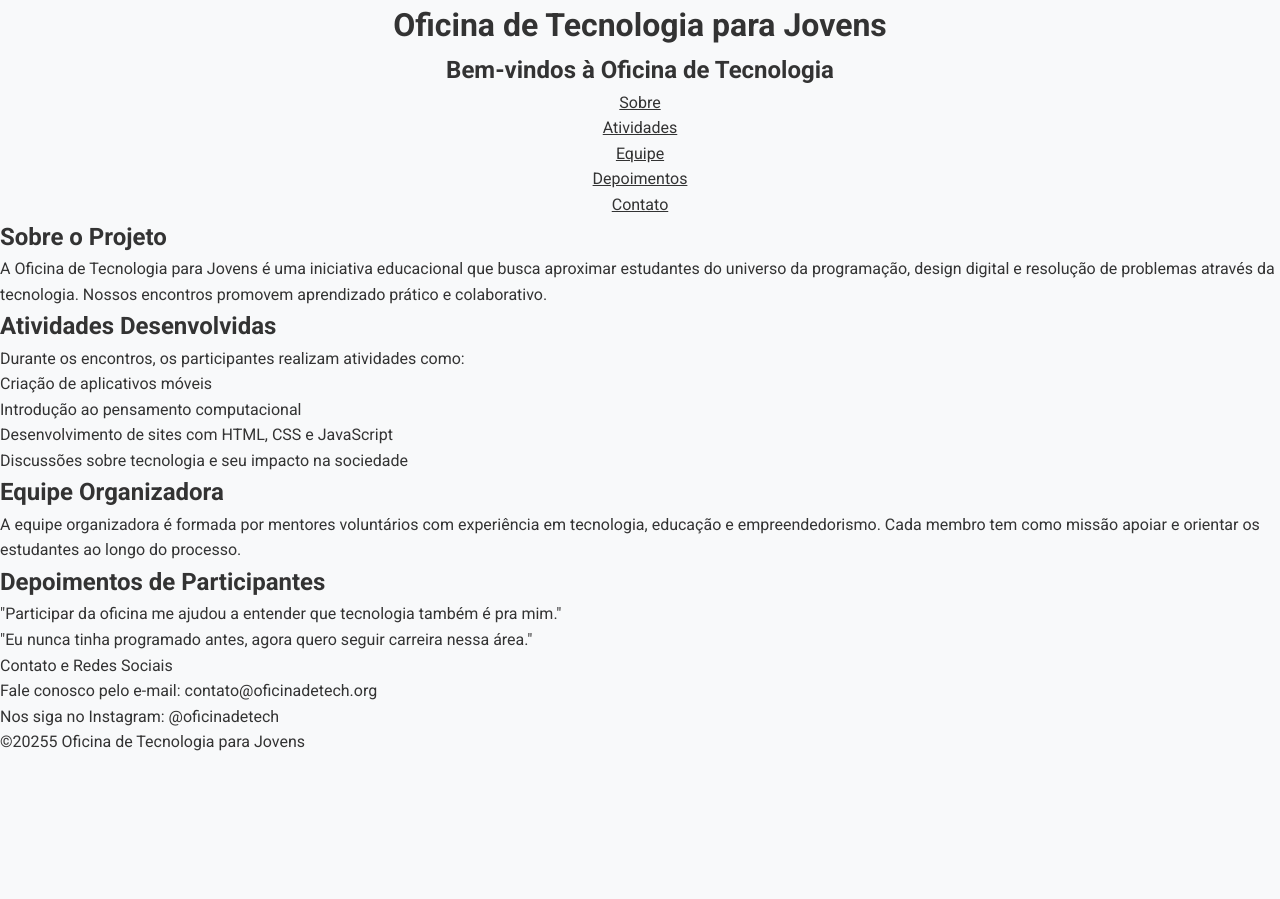
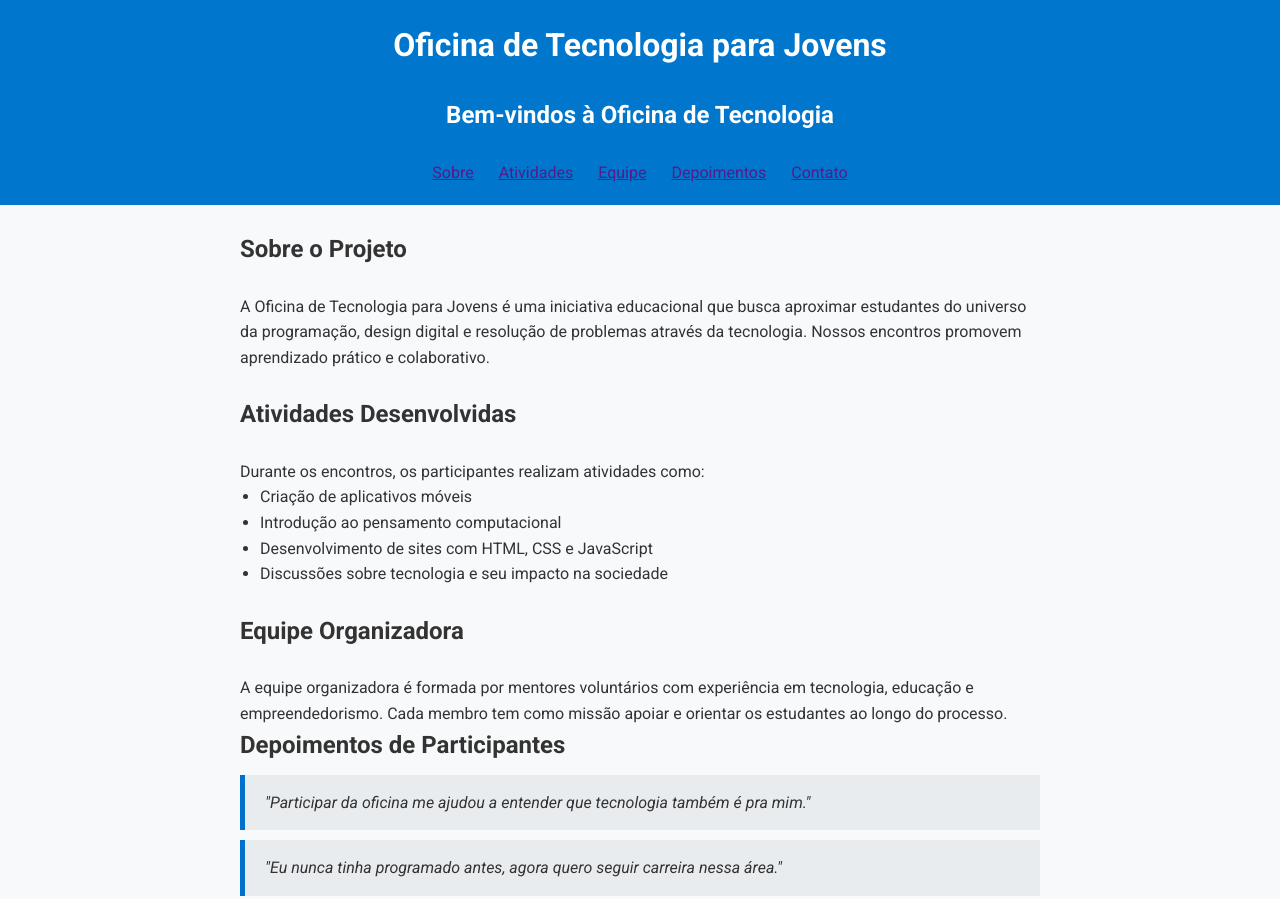
Before and after one commit to IFSPBRA-LPW/tags-semanticas-Nicollecarv4lh0, a plain HTML site: page index.html in a window 1280 px wide. Shown: the top 899 px of the page. Before the commit the page ends 800 px from the top, so only its background shows below. Drawn offline with Linux system fonts and the light colour scheme.

Commit message:
estilização

```diff
--- a/index.html
+++ b/index.html
@@ -8,9 +8,9 @@
 </head>
 <body>
 
-    <header>
+    <header class="header-container">
         <h1>Oficina de Tecnologia para Jovens <br></h1>
-        <h2>Bem-vindos à Oficina de Tecnologia</h2>
+        <h2 class="subtitle">Bem-vindos à Oficina de Tecnologia</h2>
         <nav>
             <ul>
                 <li><a href="">Sobre</a></li>
@@ -23,7 +23,7 @@
     </header>
     <main>
     <section id="sobre">
-        <h2>Sobre o Projeto</h2>
+        <h2 class="subtitle">Sobre o Projeto</h2>
         <p>
             A Oficina de Tecnologia para Jovens é uma iniciativa
             educacional que busca aproximar estudantes do universo da programação, design
@@ -32,9 +32,9 @@
         </p>
     </section>
     <section id="atividades">
-            <h2>Atividades Desenvolvidas</h2>
+            <h2 class =subtitle>Atividades Desenvolvidas</h2>
             <p>Durante os encontros, os participantes realizam atividades como:</p>
-            <ul>
+            <ul class="list-main">
                 <li>Criação de aplicativos móveis</li>
                 <li>Introdução ao pensamento computacional</li>
                 <li>Desenvolvimento de sites com HTML, CSS e JavaScript</li>
@@ -42,17 +42,17 @@
             </ul>
     </section>
     <section id="equipe">
-            <h2>Equipe Organizadora</h2>
+            <h2 class="subtitle">Equipe Organizadora</h2>
             <p>A equipe organizadora é formada por mentores voluntários com experiência em
                 tecnologia, educação e empreendedorismo. Cada membro tem como missão apoiar e
                 orientar os estudantes ao longo do processo.</p>
     </section>
     <section id="depoimentos">
         <h2>Depoimentos de Participantes</h2>
-        <blockquote>
+        <blockquote class="citacoes">
             "Participar da oficina me ajudou a entender que tecnologia também é pra mim."
         </blockquote>
-        <blockquote>
+        <blockquote class="citacoes">
             "Eu nunca tinha programado antes, agora quero seguir carreira nessa área."
         </blockquote>
     </section>
--- a/styles/index.css
+++ b/styles/index.css
@@ -1,15 +1,73 @@
 @import url('https://fonts.googleapis.com/css2?family=Roboto:ital,wght@0,100..900;1,100..900&display=swap');
 
+
 *{
-    font-family: "Roboto", sans-serif;
-    background-color: #F8F9FA;
-    color: #333333;
-    line-height: 1.6;
-    margin: 0;
-    padding: 0;
+font-family: "Roboto", sans-serif;
+line-height: 1.6;
+margin: 0;
+padding: 0;
+
 }
-header{
-    background-color: #0077CC;
+
+body{
+background-color: #F8F9FA;
+color: #333333;
+}
+
+main{
+max-width: 800px;
+margin: auto;
+}
+
+.header-container{
+background-color: #0077CC;
+color: white;
+padding:20px;
+text-align: center;
+}
+
+.link{
+color: white;
+text-decoretion: none;
+}
+
+.link:hover{
+color:rgb(100,224,255);
+}
+
+.link:visited{
+color: rgb(100,224,255);
+}
+
+nav ul{
+list-style: none;
+display: flex;
+justify-content : center;
+gap: 25px;
+}
+
+/*h2,h3{
+color: red;
+
+}*/
+
+.subtitle{
+    margin: 25px 0;
+}
+.list-main{
+    margin-left : 20px
+}
+.citacoes{
+    background-color: #e9ecef;
+    font-style: italic;
+    border-left: 5px solid #0070cc;
+    margin: 10px 0;
+    padding: 15px 20px;
+}
+footer{
+    background-color: #343a40;
     color:white;
     text-align:center;
+    padding: 20px;
+    margin-top: 40px;
 }
```
